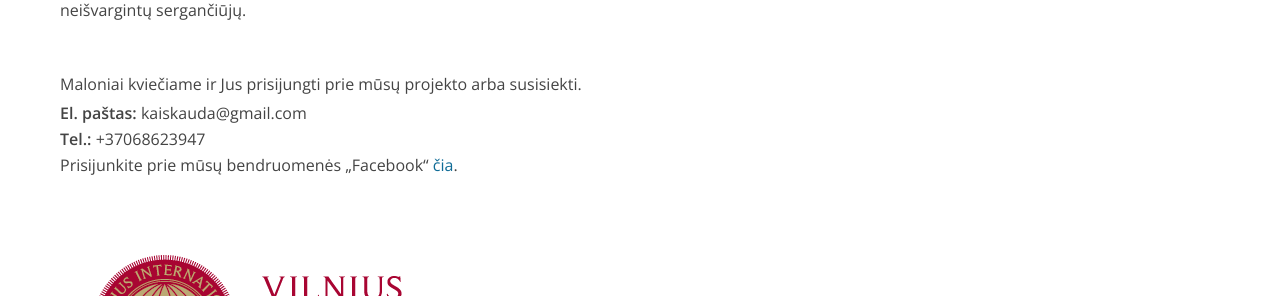
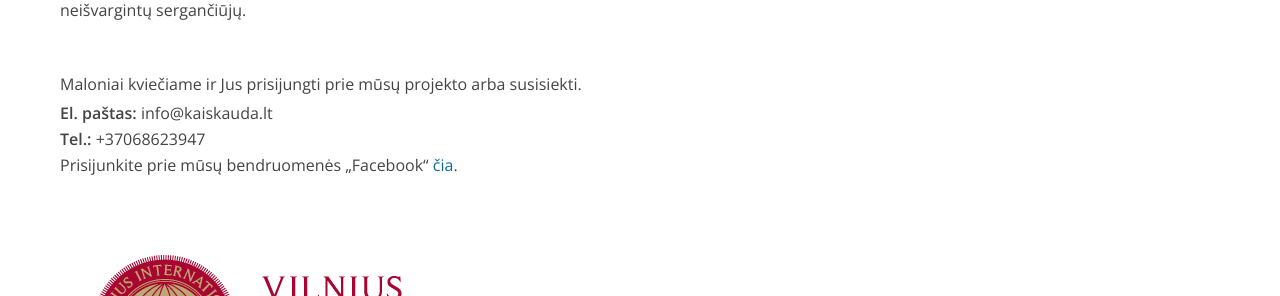
Before and after one commit to kaiskauda/kaiskauda, a Jekyll site: the page built from apiemus.html, in a window 1280 px wide. Shown: the part 321-617 px from the top of the page. Built offline with Jekyll 4.4.1, drawn with Linux system fonts in a browser that asks for light colours; nearby versions of some CDN libraries.

Commit message:
changed email

```diff
--- a/apiemus.html
+++ b/apiemus.html
@@ -11,7 +11,7 @@ permalink: /apiemus/
 	</div>
 	<div class="row padding-top">
 		<p>Maloniai kviečiame ir Jus prisijungti prie mūsų projekto arba susisiekti.</p>
-		<p><span>El. paštas:</span> kaiskauda@gmail.com</p>
+		<p><span>El. paštas:</span> info@kaiskauda.lt</p>
 		<p><span>Tel.:</span> +37068623947</p>
 		<p>Prisijunkite prie mūsų bendruomenės „Facebook“ <a target="_blank" href="https://www.facebook.com/Vilnius.International.Rotaract.Club/?fref=ts">čia</a>.</p>
 	</div>
```
